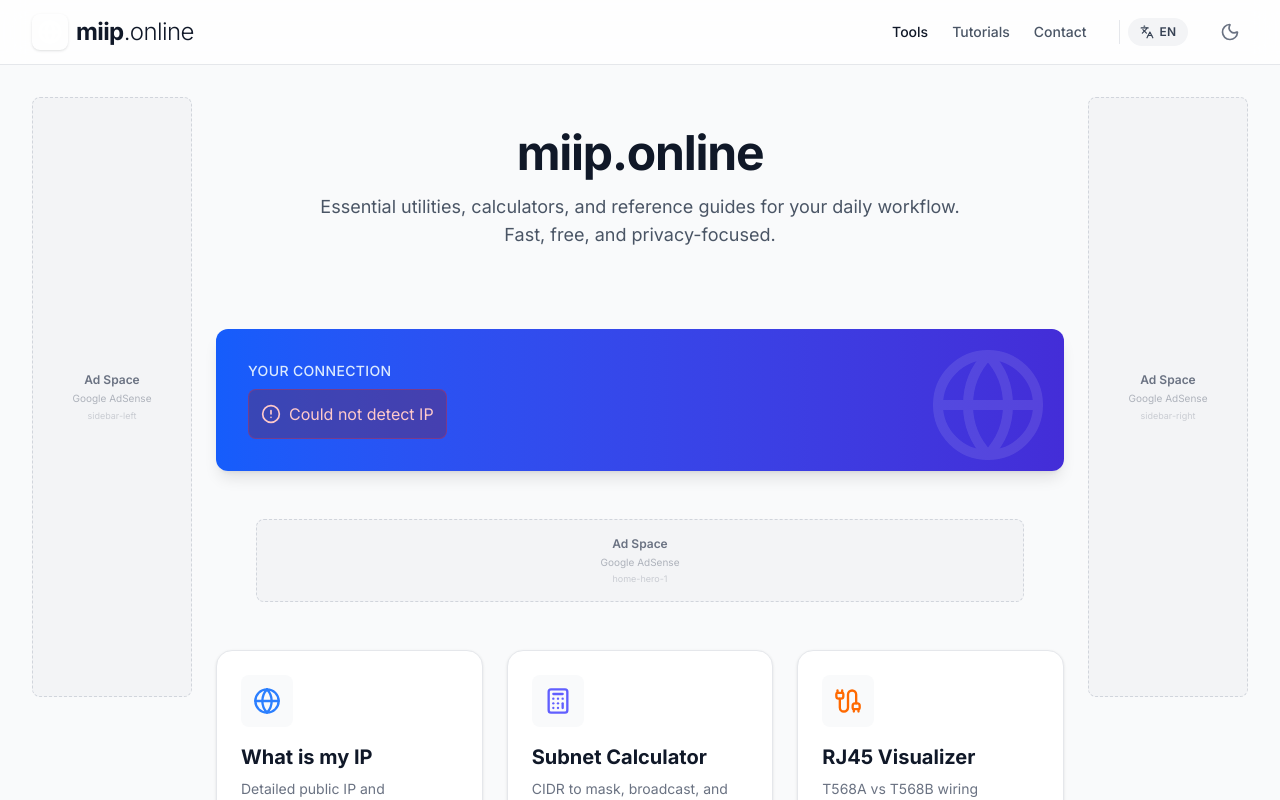
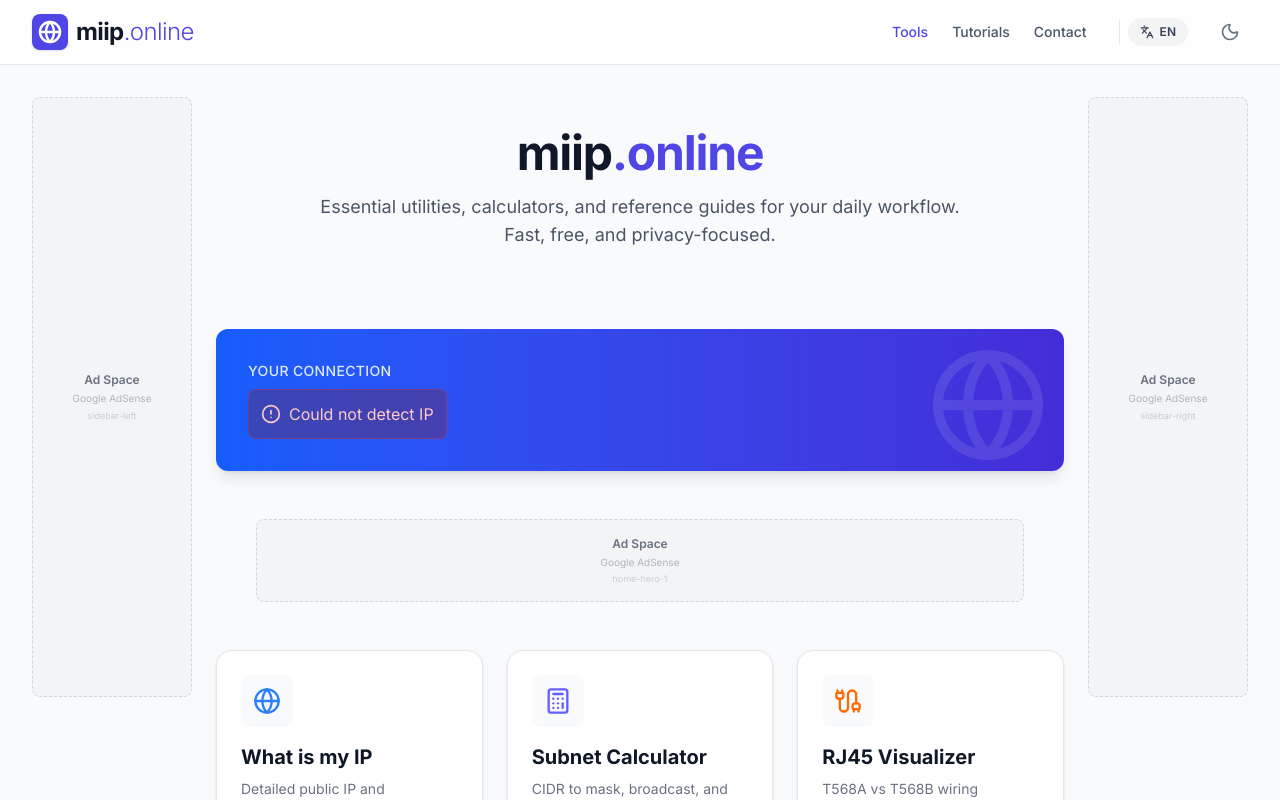
Before and after one commit to jdolan-exalink/miip.online, a React (Vite) app: page /#/ in a window 1280 px wide. Shown: the top 800 px of the page. Built offline with nearby package versions, Linux system fonts and the light colour scheme; no server answers.

Commit message:
Fix: Add Tailwind theme config for custom colors and dark mode

```diff
--- a/src/index.css
+++ b/src/index.css
@@ -1 +1,17 @@
 @import "tailwindcss";
+
+@theme {
+  --color-primary-50: #eef2ff;
+  --color-primary-100: #e0e7ff;
+  --color-primary-500: #6366f1;
+  --color-primary-600: #4f46e5;
+  --color-primary-700: #4338ca;
+  --color-primary-900: #312e81;
+
+  --color-dark-800: #1e293b;
+  --color-dark-900: #0f172a;
+  --color-dark-950: #020617;
+
+  --font-sans: 'Inter', sans-serif;
+  --font-mono: 'Fira Code', monospace;
+}
```
Also changed, not shown: public/favicon.svg.
